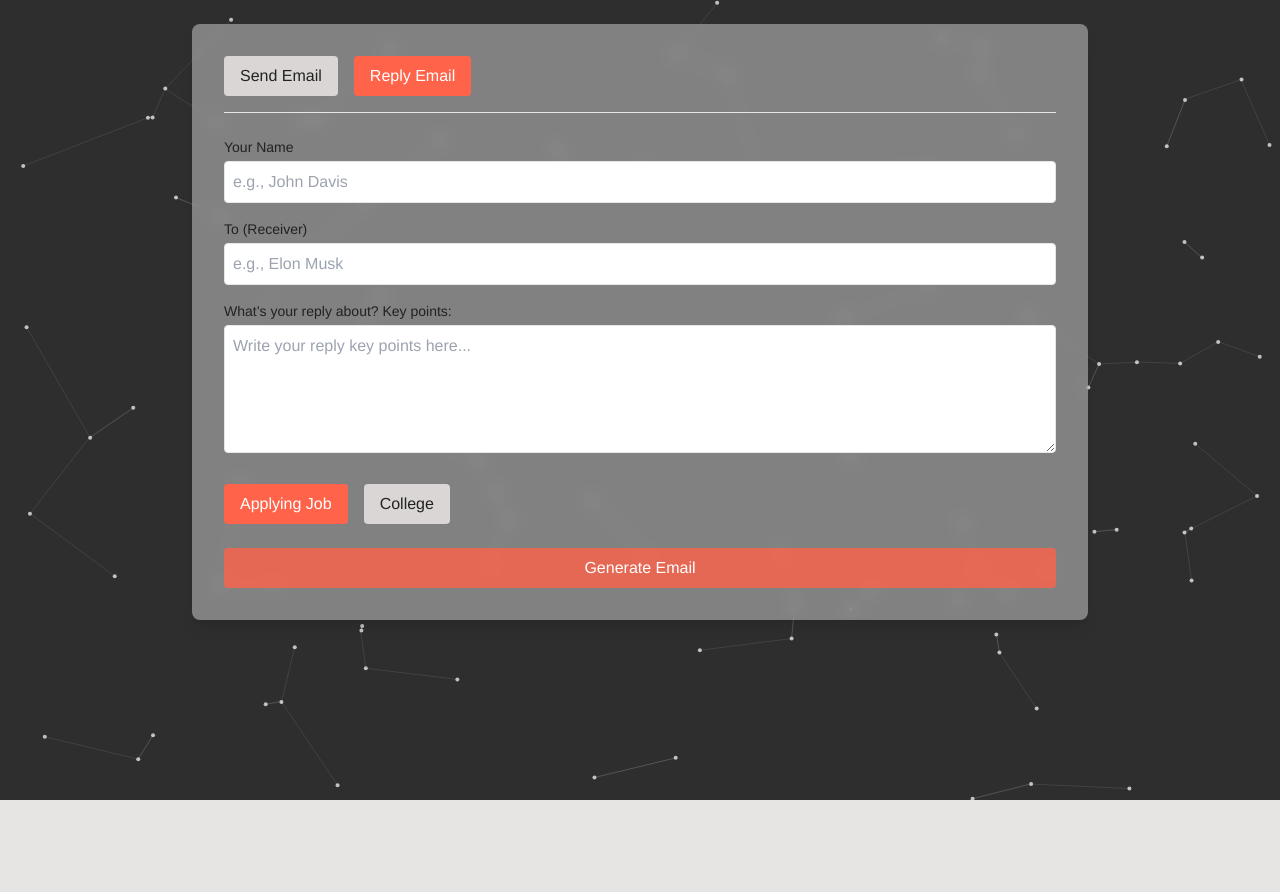
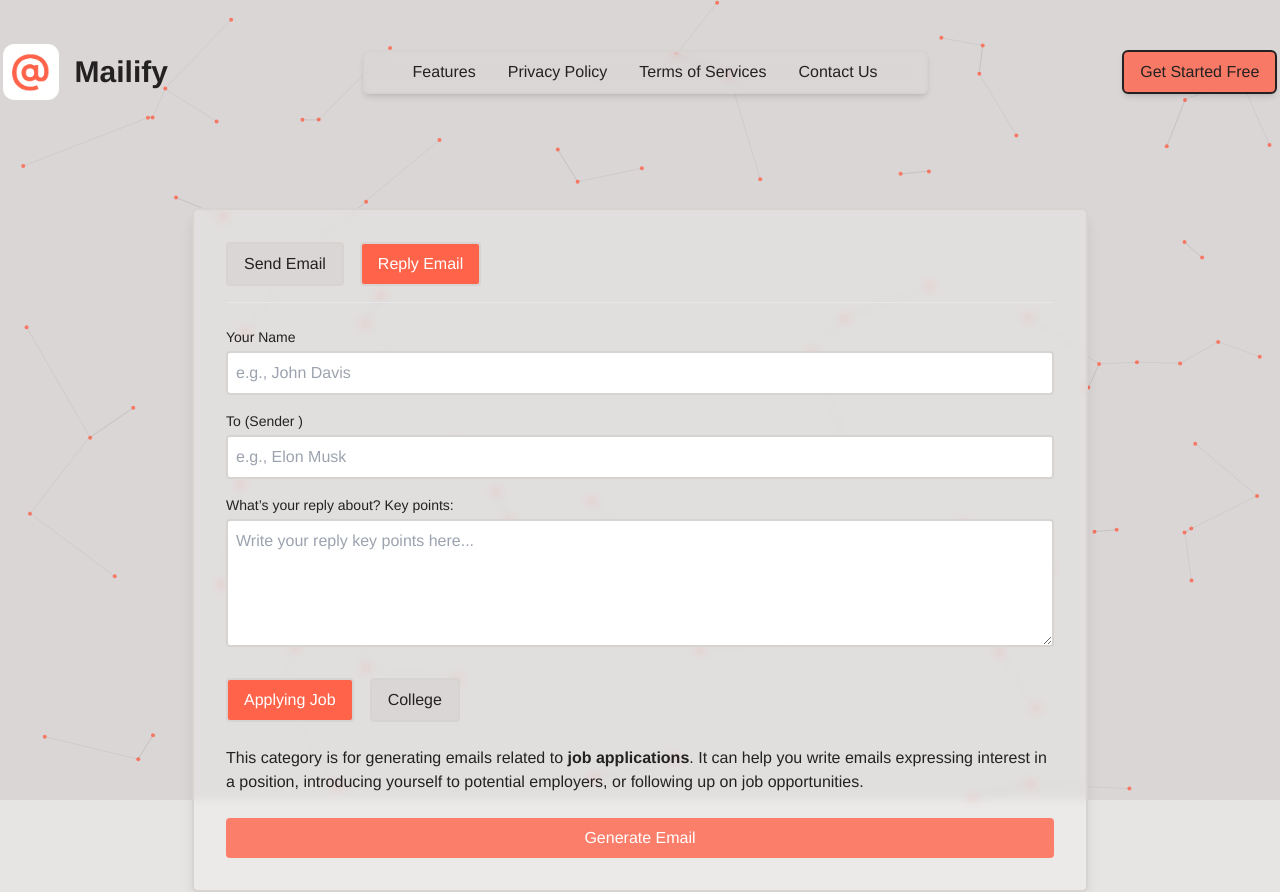
Before and after one commit to sleeplessCoderrr/Mailify, a Svelte app in the folder mailify-front/: page /mailing in a window 1280 px wide. Both pictures are taken after a click on the button "Reply Email". Before the commit the page ends 800 px from the top, so only its background shows below. Built offline with nearby package versions, Linux system fonts and the light colour scheme.

Commit message:
feat: fix ui for request email

```diff
--- a/mailify-front/src/components/Navbar.svelte
+++ b/mailify-front/src/components/Navbar.svelte
@@ -3,18 +3,17 @@
     import logoLight from '../assets/mailify-light.png'
     import {navigate} from "svelte-routing";
 
-    function goToMailing(){
-        navigate("/mailing");
-    }
+    function goToMailing(){navigate("/mailing");}
+    function goToHome(){navigate("/");}
 </script>
 
 <header class="flex flex-row gap-48 justify-evenly items-center h-36 mx-auto font-helvetica">
     <div class="flex flex-row items-center gap-4">
         <img src={logoLight} class="w-14" alt="logo"/>
-        <p class="font-bold text-3xl">Mailify</p>
+        <button on:click={goToHome()} class="font-bold text-3xl">Mailify</button>
     </div>
 
-    <div class="items-center bg-mist/20 py-2 px-12 rounded-md backdrop-blur-sm shadow-md border-2">
+    <div class="items-center bg-mist/20 py-2 px-12 rounded-md backdrop-blur-sm shadow-md border-2 border-stone-300">
         <ul class="flex gap-8">
             <a href="#" class="no-underline">Features</a>
             <a href="#" class="no-underline">Privacy Policy</a>
--- a/mailify-front/src/components/background/MailingBackground.svelte
+++ b/mailify-front/src/components/background/MailingBackground.svelte
@@ -31,14 +31,14 @@
     }
 
     function animate() {
-        ctx.clearRect(0, 0, canvas.width, canvas.height); // Clear the canvas
-        ctx.fillStyle = "rgba(255, 255, 255, 0.7)"; // Set particle color
-        ctx.strokeStyle = "rgba(255, 255, 255, 0.2)"; // Line color
-        ctx.lineWidth = 0.5; // Make lines thin
+        ctx.clearRect(0, 0, canvas.width, canvas.height);
+        ctx.fillStyle = "rgba(255, 99, 74, 0.8)";
+        ctx.strokeStyle = "rgba(35, 33, 33, 0.1)";
+        ctx.lineWidth = 0.5;
 
         particles.forEach((p, index) => {
             ctx.beginPath();
-            ctx.arc(p.x, p.y, 2, 0, Math.PI * 2); // Draw circle for each particle
+            ctx.arc(p.x, p.y, 2, 0, Math.PI * 2);
             ctx.fill();
 
             let closestDistance = Infinity;
@@ -72,7 +72,7 @@
     }
 </script>
 
-<canvas bind:this={canvas} class="fixed top-0 left-0 z-[-1]" />
+<canvas bind:this={canvas} class="fixed top-0 left-0 z-[-1] bg-mist" />
 
 <style>
     canvas {
@@ -81,7 +81,6 @@
         left: 0;
         width: 100%;
         height: 100%;
-        background-color: #2e2e2e; /* Background color */
-        pointer-events: none; /* Allow interaction with elements on top */
+        pointer-events: none;
     }
 </style>
--- a/mailify-front/src/routes/Mailing.svelte
+++ b/mailify-front/src/routes/Mailing.svelte
@@ -1,5 +1,6 @@
 <script lang="ts">
     import type {Request} from "../lib/interfaces/Request";
+    import Navbar from "../components/Navbar.svelte";
     import MailingBackground from "../components/background/MailingBackground.svelte";
 
     let request: Request = {
@@ -25,20 +26,23 @@
     }
 </script>
 
-<div class="min-h-screen text-midnight font-helvetica p-6 justify-items-center items-center">
+<div class="min-h-screen bg-transparent text-midnight font-helvetica justify-items-center items-center">
     <MailingBackground/>
-    <div class="max-w-4xl mx-auto rounded-lg p-8
-                bg-white/40 shadow-lg backdrop-blur">
+    <Navbar/>
+
+    <div class="max-w-4xl mx-auto mt-16 p-8
+                bg-white/20 shadow-lg backdrop-blur-sm
+                rounded-md border-2 border-stone-300">
 
         <div class="flex space-x-4 border-b pb-4">
             <button
-                    class={`py-2 px-4 rounded ${activeTab === 'send' ? 'bg-blaze text-white' : 'bg-mist text-midnight'}`}
+                    class={`py-2 px-4 rounded border-2 border-stone-300 ${activeTab === 'send' ? 'bg-blaze text-white' : 'bg-mist text-midnight'}`}
                     on:click={() => activeTab = 'send'}
             >
                 Send Email
             </button>
             <button
-                    class={`py-2 px-4 rounded ${activeTab === 'reply' ? 'bg-blaze text-white' : 'bg-mist text-midnight'}`}
+                    class={`py-2 px-4 rounded border-2 border-stone-300 ${activeTab === 'reply' ? 'bg-blaze text-white' : 'bg-mist text-midnight'}`}
                     on:click={() => activeTab = 'reply'}
             >
                 Reply Email
@@ -49,7 +53,7 @@
             <div class="mt-6">
                 <label class="block text-sm font-medium">Your Name</label>
                 <input
-                        class="w-full mt-1 p-2 border rounded"
+                        class="w-full mt-1 p-2 rounded border-2 border-stone-300 outline-none"
                         type="text"
                         placeholder="e.g., John Davis"
                         bind:value={request.name}
@@ -57,7 +61,7 @@
 
                 <label class="block mt-4 text-sm font-medium">To (Receiver)</label>
                 <input
-                        class="w-full mt-1 p-2 border rounded"
+                        class="w-full mt-1 p-2 rounded border-2 border-stone-300 outline-none"
                         type="text"
                         placeholder="e.g., Elon Musk"
                         bind:value={request.receiver}
@@ -65,7 +69,7 @@
 
                 <label class="block mt-4 text-sm font-medium">What’s your email goal? Key points:</label>
                 <textarea
-                        class="w-full mt-1 p-2 border rounded h-32"
+                        class="w-full mt-1 p-2 rounded border-2 border-stone-300 outline-none h-32"
                         placeholder="Write your email goals here..."
                         bind:value={request.emailGoals}
                 ></textarea>
@@ -74,15 +78,15 @@
             <div class="mt-6">
                 <label class="block text-sm font-medium">Your Name</label>
                 <input
-                        class="w-full mt-1 p-2 border rounded"
+                        class="w-full mt-1 p-2 rounded border-2 border-stone-300 outline-none"
                         type="text"
                         placeholder="e.g., John Davis"
                         bind:value={request.name}
                 />
 
-                <label class="block mt-4 text-sm font-medium">To (Receiver)</label>
+                <label class="block mt-4 text-sm font-medium">To (Sender )</label>
                 <input
-                        class="w-full mt-1 p-2 border rounded"
+                        class="w-full mt-1 p-2 rounded border-2 border-stone-300 outline-none"
                         type="text"
                         placeholder="e.g., Elon Musk"
                         bind:value={request.receiver}
@@ -90,7 +94,7 @@
 
                 <label class="block mt-4 text-sm font-medium">What’s your reply about? Key points:</label>
                 <textarea
-                        class="w-full mt-1 p-2 border rounded h-32"
+                        class="w-full mt-1 p-2 rounded border-2 border-stone-300 outline-none h-32"
                         placeholder="Write your reply key points here..."
                         bind:value={request.emailGoals}
                 ></textarea>
@@ -100,7 +104,7 @@
         <div class="flex space-x-4 mt-6">
             {#each categories as category}
                 <button
-                        class={`py-2 px-4 rounded ${
+                        class={`py-2 px-4 rounded border-2 border-stone-300 ${
                         activeCategory === category
                             ? "bg-blaze text-white"
                             : "bg-mist text-midnight"
@@ -110,6 +114,18 @@
                     {category}
                 </button>
             {/each}
+        </div>
+
+        <div class="flex space-x-4 mt-6 text-midnight">
+            {#if activeCategory === 'Applying Job'}
+                <p>
+                    This category is for generating emails related to <b>job applications</b>. It can help you write emails expressing interest in a position, introducing yourself to potential employers, or following up on job opportunities.
+                </p>
+            {:else if activeCategory === 'College'}
+                <p>
+                    This category is for emails related to <b> college applications, admissions inquiries, or academic matters.</b> It can assist in writing emails to admissions offices, asking about programs, or following up on application statuses.
+                </p>
+            {/if}
         </div>
 
         <button
```
